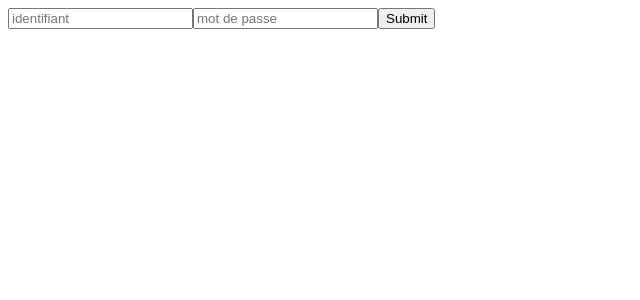
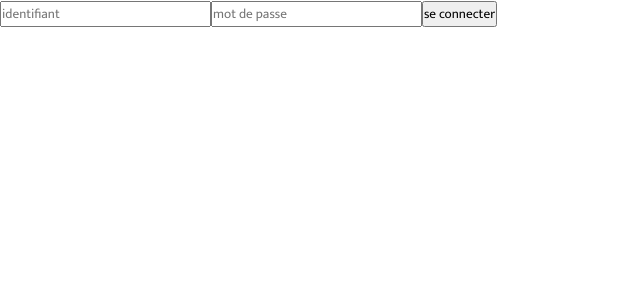
Before and after one commit to AureliaHt/portfolio-react, a React (Create React App) app in the folder client/: page /admin in a window 1280 px wide. Shown: the top 300 px of the page, without its empty margins (0-640 px from the left). Built offline with nearby package versions, Linux system fonts and the light colour scheme.

Commit message:
sass design settings

```diff
--- a/client/public/index.html
+++ b/client/public/index.html
@@ -7,6 +7,11 @@
       name="description"
       content="Je m'appelle Aurélia, je suis développeuse web et voici mon portfolio"
     />
+    <link rel="preconnect" href="https://fonts.googleapis.com">
+    <link rel="preconnect" href="https://fonts.gstatic.com" crossorigin>
+    <link
+      href="https://fonts.googleapis.com/css2?family=Bebas+Neue&family=Mukta:wght@200;300;400&family=Patrick+Hand&display=swap"
+      rel="stylesheet">
     <title>Portfolio</title>
   </head>
 
--- a/client/src/components/admin/AuthenticationForm.js
+++ b/client/src/components/admin/AuthenticationForm.js
@@ -1,10 +1,31 @@
+import axios from "axios";
+
 const AuthenticationForm = () => {
+
+    const handleLogin = (e) => {
+        e.preventDefault();
+    };
+
     return (
-        <div>
-            <input type="text" placeholder="identifiant" required/>
-            <input type="password" placeholder="mot de passe" required/>
-            <input type="submit" placeholder="se connecter"/>
-        </div>
+        <form onSubmit={handleLogin}>
+            <input
+                type="text"
+                id="identifiant"
+                autoComplete="off"
+                placeholder="identifiant"
+                required
+            />
+            <input
+                type="password"
+                id="password"
+                placeholder="mot de passe"
+                required
+            />
+            <input
+                type="submit"
+                value="se connecter"
+            />
+        </form>
     );
 };
 
--- a/client/src/index.js
+++ b/client/src/index.js
@@ -1,6 +1,7 @@
 import React from 'react';
 import ReactDOM from 'react-dom/client';
 import App from './App';
+import './styles/index.scss';
 
 const root = ReactDOM.createRoot(document.getElementById('root'));
 root.render(
--- /dev/null
+++ b/client/src/styles/_settings.scss
@@ -0,0 +1,18 @@
+@import url('https://fonts.googleapis.com/css2?family=Bebas+Neue&family=Mukta:wght@200;300;400&family=Patrick+Hand&display=swap');
+
+$font-hand: 'Patrick Hand', cursive;
+$font-heading: 'Bebas Neue', cursive;
+$font-p: 'Mukta', sans-serif;
+
+* {
+    box-sizing: border-box;
+    padding: 0;
+    margin: 0;
+    list-style: none;
+    text-decoration: none;
+    font-family: $font-p;
+}
+
+h1, h2, h3, h4 {
+    font-family: $font-heading;
+}
--- /dev/null
+++ b/client/src/styles/index.scss
@@ -0,0 +1,2 @@
+@import "./settings";
+@import "./layouts/authenticationForm";
```
Also changed, not shown: client/src/styles/layouts/_authenticationForm.scss (added).
